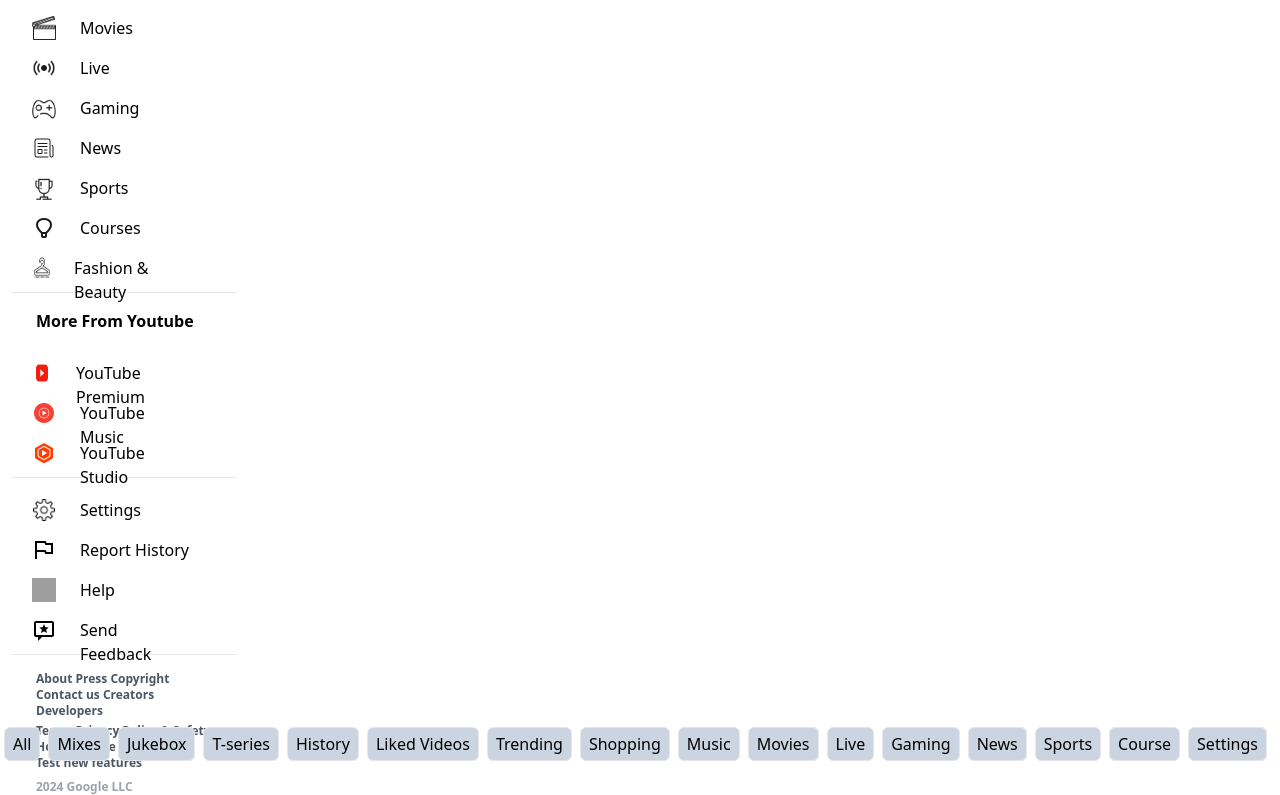
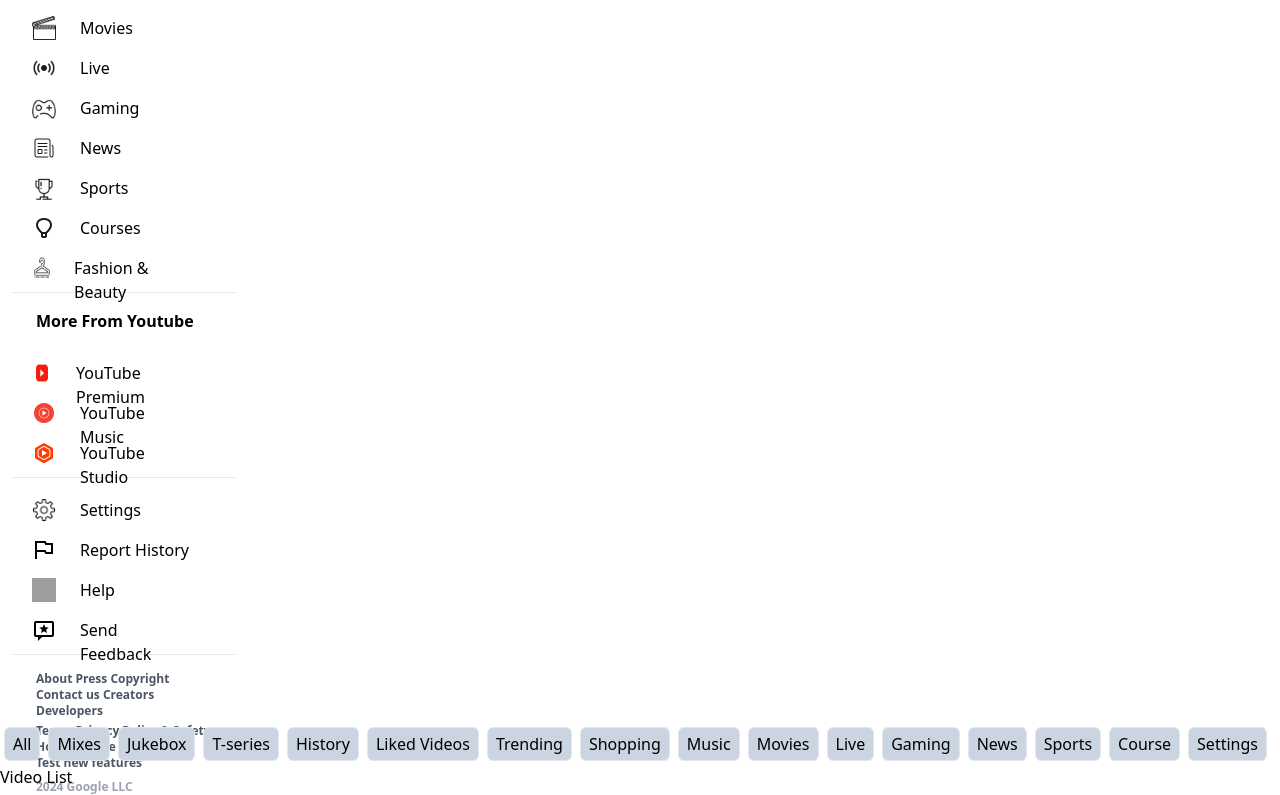
Before and after one commit to amangarg12345/Namaste-Youtube, a React (Vite) app: page / in a window 1280 px wide. Shown: the part 666-1461 px from the top of the page. Built offline with nearby package versions, Linux system fonts and the light colour scheme; grey boxes are pictures that could not be loaded.

Commit message:
VideoList Simple Function Added

```diff
--- a/src/components/body/HomeBody.js
+++ b/src/components/body/HomeBody.js
@@ -1,9 +1,11 @@
 import BodyButtons from "./BodyButtons";
+import VideoList from "./VideoList";
 
 const HomeBody = () =>{
     return(
         <div>
             <BodyButtons/>
+            <VideoList/>
         </div>
     )
 }
--- /dev/null
+++ b/src/components/body/VideoList.js
@@ -0,0 +1,8 @@
+const VideoList = () =>{
+    return(
+        <div>
+            <h1>Video List</h1>
+        </div>
+    )
+}
+export default VideoList;
```
